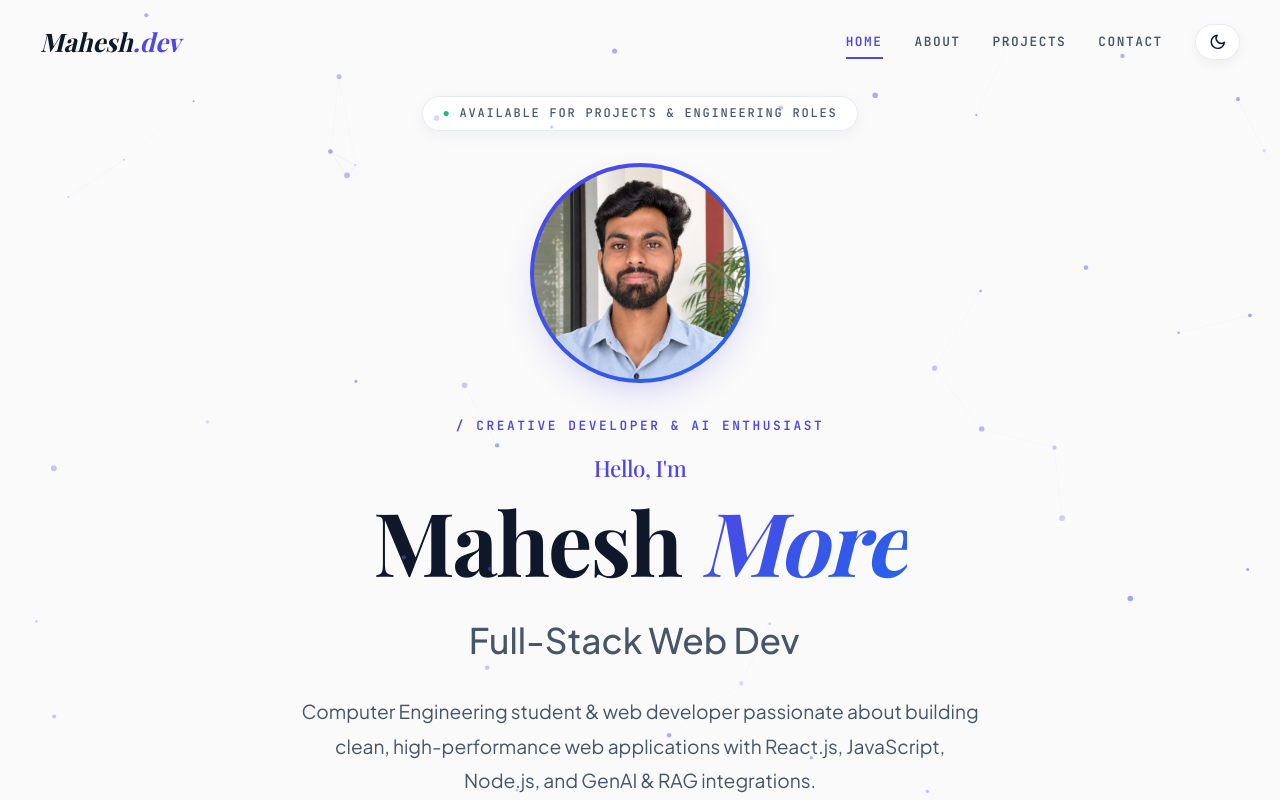
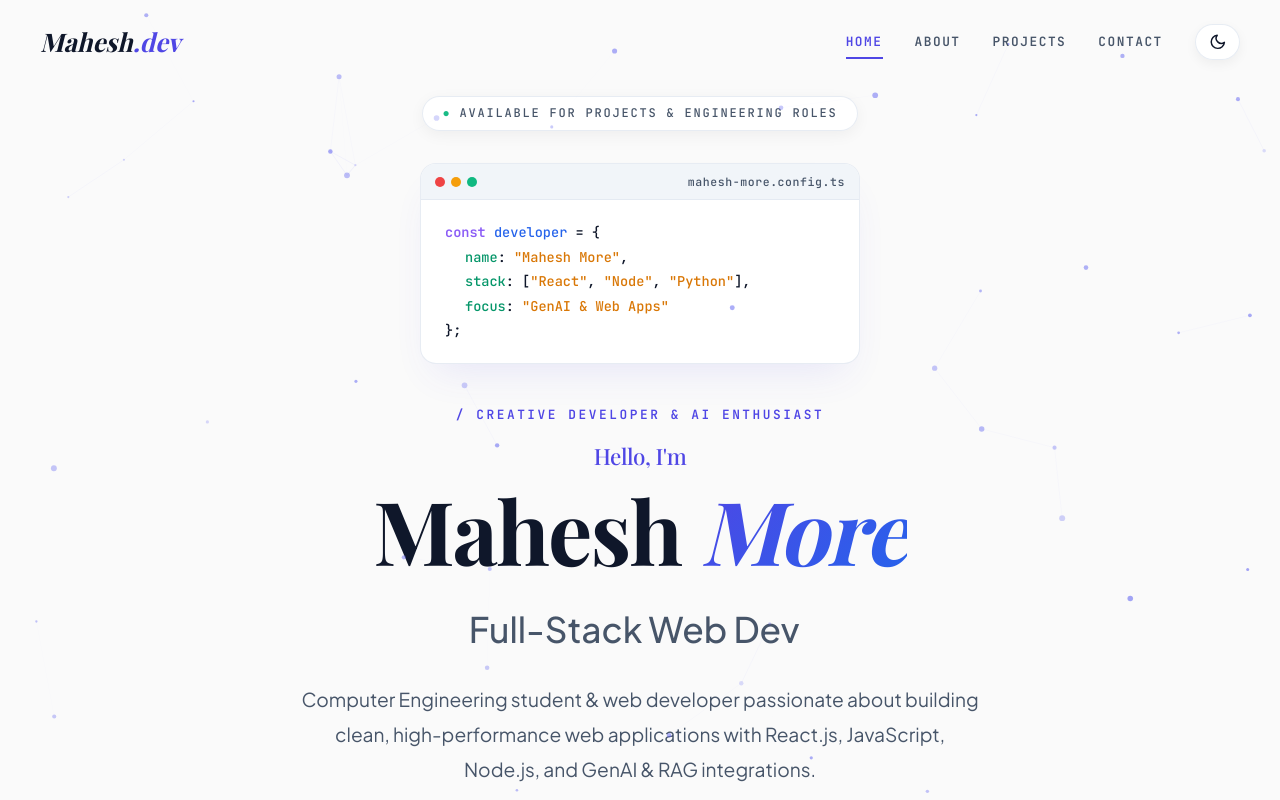
Before and after one commit to Mahesh-more1/portfolio, a React (Vite) app: page /#/ in a window 1280 px wide. Shown: the top 800 px of the page. Built offline with nearby package versions, Linux system fonts and the light colour scheme; a web font is replaced by a local one.

Commit message:
Replace profile photo on Home page with sleek Developer Config Code Window

```diff
--- a/src/pages/Home.jsx
+++ b/src/pages/Home.jsx
@@ -1,8 +1,8 @@
-import React, { useRef } from "react";
+import React from "react";
 import styled from "styled-components";
 import { motion } from "framer-motion";
 import { TypeAnimation } from "react-type-animation";
-import { FiDownload, FiMail, FiArrowRight } from "react-icons/fi";
+import { FiDownload, FiMail, FiArrowRight, FiCode, FiTerminal } from "react-icons/fi";
 import ParticleBackground from "../components/common/ParticleBackground";
 import Button from "../components/common/Button";
 
@@ -53,30 +53,74 @@ const StatusPill = styled(motion.div)`
   }
 `;
 
-const ProfileImage = styled(motion.div)`
-  width: 220px;
-  height: 220px;
-  border-radius: 50%;
-  margin: 0 auto 2rem;
-  background: linear-gradient(
-    135deg,
-    ${(props) => props.theme.primary},
-    ${(props) => props.theme.accent}
-  );
-  padding: 4px;
-  position: relative;
-  box-shadow: 0 15px 35px -10px rgba(79, 70, 229, 0.25);
+const DevHeroWindow = styled(motion.div)`
+  max-width: 440px;
+  margin: 0 auto 2.5rem;
+  background: ${(props) =>
+    props.theme.mode === "light"
+      ? "#ffffff"
+      : "rgba(15, 23, 42, 0.9)"};
+  border: 1px solid ${(props) => props.theme.cardBorder};
+  border-radius: 16px;
+  overflow: hidden;
+  box-shadow: 0 20px 40px -15px rgba(79, 70, 229, 0.12);
+  text-align: left;
+`;
 
-  img {
-    width: 100%;
-    height: 100%;
-    border-radius: 50%;
-    object-fit: cover;
+const DevWindowHeader = styled.div`
+  height: 36px;
+  background: ${(props) =>
+    props.theme.mode === "light"
+      ? "#f1f5f9"
+      : "#0f172a"};
+  border-bottom: 1px solid ${(props) => props.theme.cardBorder};
+  display: flex;
+  align-items: center;
+  padding: 0 14px;
+  gap: 8px;
+
+  .dots {
+    display: flex;
+    gap: 6px;
+
+    span {
+      width: 10px;
+      height: 10px;
+      border-radius: 50%;
+      display: inline-block;
+
+      &.red { background: #ef4444; }
+      &.yellow { background: #f59e0b; }
+      &.green { background: #10b981; }
+    }
   }
 
-  @media (max-width: 768px) {
-    width: 170px;
-    height: 170px;
+  .title {
+    margin-left: auto;
+    font-family: ${(props) => props.theme.monoFont};
+    font-size: 0.72rem;
+    color: ${(props) => props.theme.textSecondary};
+    letter-spacing: 0.05em;
+  }
+`;
+
+const DevWindowBody = styled.div`
+  padding: 1.25rem 1.5rem;
+  font-family: ${(props) => props.theme.monoFont};
+  font-size: 0.85rem;
+  line-height: 1.8;
+
+  .code-line {
+    color: ${(props) => props.theme.text};
+
+    &.indent {
+      padding-left: 1.25rem;
+    }
+
+    .kw { color: #8b5cf6; font-weight: 600; }
+    .var { color: #2563eb; }
+    .prop { color: #059669; }
+    .str { color: #d97706; }
   }
 `;
 
@@ -186,15 +230,23 @@ const Home = () => {
             <span className="dot">●</span> Available for Projects & Engineering Roles
           </StatusPill>
 
-          <ProfileImage variants={itemVariants} whileHover={{ scale: 1.04 }}>
-            <img
-              src="./assets/images/profile.png"
-              alt="Mahesh More"
-              onError={(e) => {
-                e.target.src = "./assets/images/profile.jpg";
-              }}
-            />
-          </ProfileImage>
+          <DevHeroWindow variants={itemVariants} whileHover={{ scale: 1.02 }}>
+            <DevWindowHeader>
+              <div className="dots">
+                <span className="dot red" />
+                <span className="dot yellow" />
+                <span className="dot green" />
+              </div>
+              <div className="title">mahesh-more.config.ts</div>
+            </DevWindowHeader>
+            <DevWindowBody>
+              <div className="code-line"><span className="kw">const</span> <span className="var">developer</span> = &#123;</div>
+              <div className="code-line indent"><span className="prop">name</span>: <span className="str">"Mahesh More"</span>,</div>
+              <div className="code-line indent"><span className="prop">stack</span>: [<span className="str">"React"</span>, <span className="str">"Node"</span>, <span className="str">"Python"</span>],</div>
+              <div className="code-line indent"><span className="prop">focus</span>: <span className="str">"GenAI & Web Apps"</span></div>
+              <div className="code-line">&#125;;</div>
+            </DevWindowBody>
+          </DevHeroWindow>
 
           <CategoryLabel variants={itemVariants}>
             / CREATIVE DEVELOPER & AI ENTHUSIAST
```
